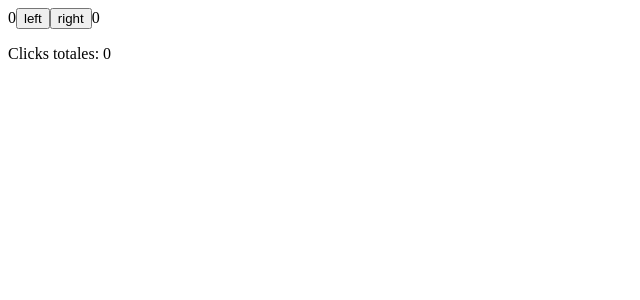
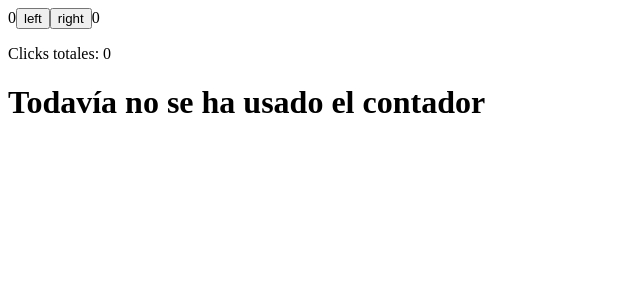
Before and after one commit to miguelgargallo/02_77_003_bootcamp_class_buttons_conditionals, a React (Create React App) app: page / in a window 1280 px wide. Shown: the top 300 px of the page, without its empty margins (0-640 px from the left). Built offline with nearby package versions, Linux system fonts and the light colour scheme.

Commit message:
2.0.0.3 LisOfClicsk and WarningOfUse 2.0.0.3 LisOfClicsk and WarningOfUse

```diff
--- a/src/index.js
+++ b/src/index.js
@@ -47,11 +47,14 @@ const App = () => {
       <button onClick={handleClickRight}>right</button>
       {counters.right}
       <p>Clicks totales: {clicks.length}</p>
-      {clicks.join(", ")}
+      {clicks.length === 0 ? (
+        <WarningNotUse />
+      ) : (
+        <ListOfClicks clicks={clicks} />
+      )}
     </div>
   );
 };
-
 const rootElement = document.getElementById("root");
 
 ReactDOM.render(<App />, rootElement);
```
